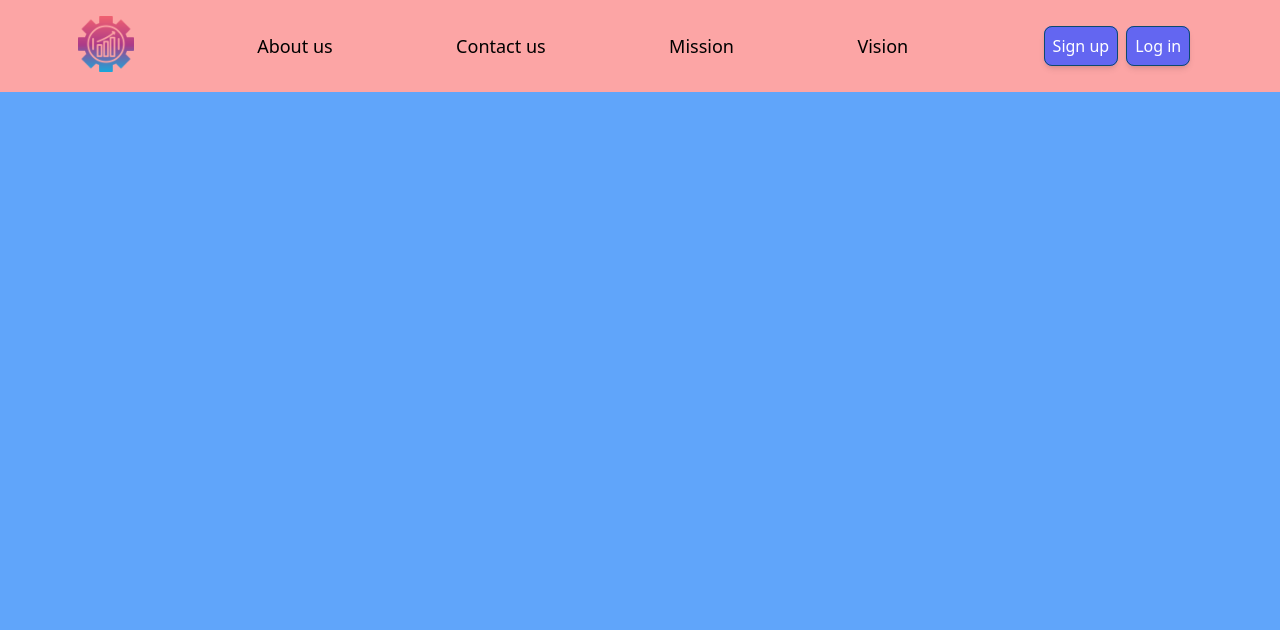
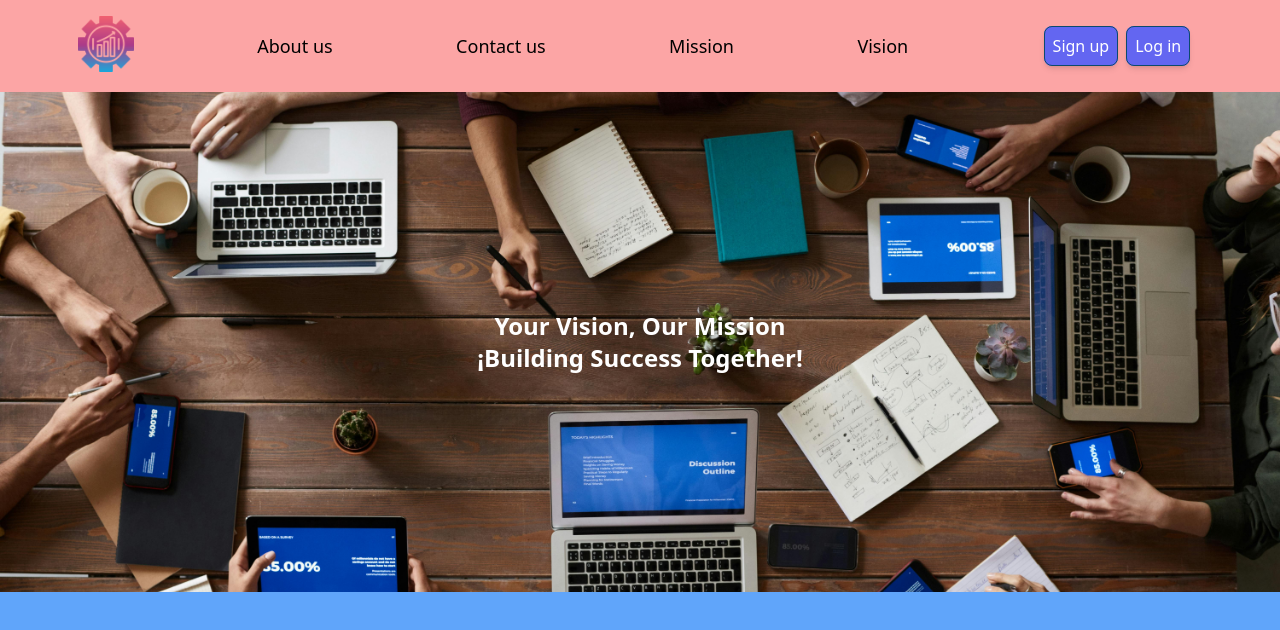
Before and after one commit to FredyAlexHoyosAriza/project-management, a Next.js app: page / in a window 1280 px wide. Shown: the top 630 px of the page. Built offline with nearby package versions, Linux system fonts and the light colour scheme; no server answers; what @apollo/experimental-nextjs-app-support would draw is missing.

Commit message:
Se agrega imagen a la landing page

```diff
--- a/src/app/page.tsx
+++ b/src/app/page.tsx
@@ -14,7 +14,7 @@ export default async function Home() {
       <nav className="bg-red-300 shadow-md">
         <ul className="flex justify-around flex-wrap items-center my-4 px-4">
           <li>
-            <a href={user ? '/admin' : '/'} className="hover:scale-110">
+            <a href={user ? "/admin" : "/"} className="hover:scale-110">
               <Image
                 src="/project-management-1.png"
                 alt="Gear Image"
@@ -68,7 +68,22 @@ export default async function Home() {
           </li>
         </ul>
       </nav>
-      <main className="h-screen overflow-y-scroll bg-blue-400"></main>
+      <main className="h-screen overflow-y-scroll bg-blue-400">
+        <div className="relative w-full h-[500px]">
+          <Image
+            src="/Project-Management-Landing-2.jpg"
+            alt="Project Management Landing"
+            fill
+            className="object-cover"
+          />
+          <div className="absolute inset-0 flex items-center justify-center text-white">
+            <h1 className="flex flex-col text-2xl text-center font-bold">
+              <span>Your Vision, Our Mission</span>
+              <span>¡Building Success Together!</span>
+            </h1>
+          </div>
+        </div>
+      </main>
     </div>
     // <div className="container">
     //   <h1>Welcome to project Management!!</h1>
--- a/src/lib/apollo-wrapper.tsx
+++ b/src/lib/apollo-wrapper.tsx
@@ -53,7 +53,7 @@ function makeClient() {
             new SSRMultipartLink({ stripDefer: true, }),
             combinedLink, //Para el front cargado en el navegador window existe
           ])
-        : combinedLink,
+        : httpLink,//combinedLink,
   });
 }
 
--- a/src/middleware.ts
+++ b/src/middleware.ts
@@ -1,27 +1,27 @@
-import { NextResponse } from 'next/server';
-import type { NextRequest } from 'next/server';
-import { auth0 } from './lib/auth0';
+import { NextResponse } from "next/server";
+import type { NextRequest } from "next/server";
+import { auth0 } from "./lib/auth0";
 
 export async function middleware(request: NextRequest) {
   const { pathname } = request.nextUrl;
 
   // 1. Permitir el acceso al landing page sin autenticación
-  if (pathname === '/' || pathname === '/index.html') {
+  if (pathname === "/" || pathname === "/index.html") {
     return NextResponse.next();
   }
 
   // 2. Delegar el manejo a las rutas de /auth (login, callback, etc.)
-  if (pathname.startsWith('/auth')) {
+  if (pathname.startsWith("/auth")) {
     return auth0.middleware(request);
   }
 
   // 3. Verificar si existe una sesión activa
-  const session = await auth0.getSession();//request as any
+  const session = await auth0.getSession(); //request as any
   if (!session) {
     // Si no hay sesión, redirigir al login.
     // Puedes agregar el parámetro "returnTo" para volver a la ruta actual tras loguearse.
-    const loginUrl = new URL('/auth/login', request.url);
-    loginUrl.searchParams.set('returnTo', pathname);
+    const loginUrl = new URL("/auth/login", request.url);
+    loginUrl.searchParams.set("returnTo", pathname);
     return NextResponse.redirect(loginUrl);
   }
 
@@ -37,6 +37,6 @@ export const config = {
      * - _next/image (imágenes optimizadas)
      * - favicon.ico, sitemap.xml, robots.txt (archivos de metadatos)
      */
-    '/((?!_next/static|project-management-1.png|_next/image|favicon.ico|sitemap.xml|robots.txt|api/).*)',
+    "/((?!_next/static|project-management-1.png|Project-Management-Landing-2.jpg|_next/image|favicon.ico|sitemap.xml|robots.txt|api/).*)",
   ],
 };
```
Also changed, not shown: public/Project-Management-Landing-2.jpg (added), 1 other file (tests, documents, lock files or other folders).
